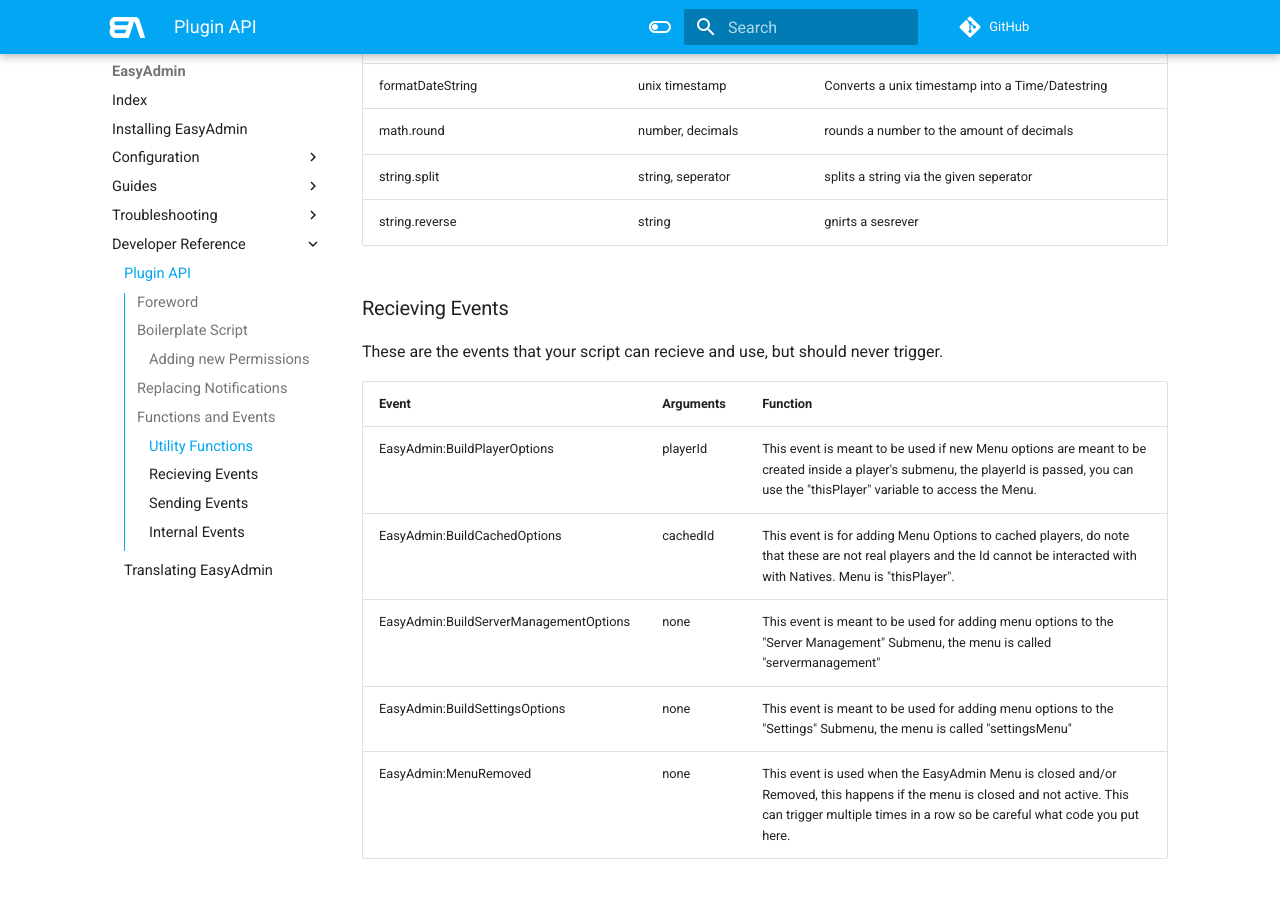
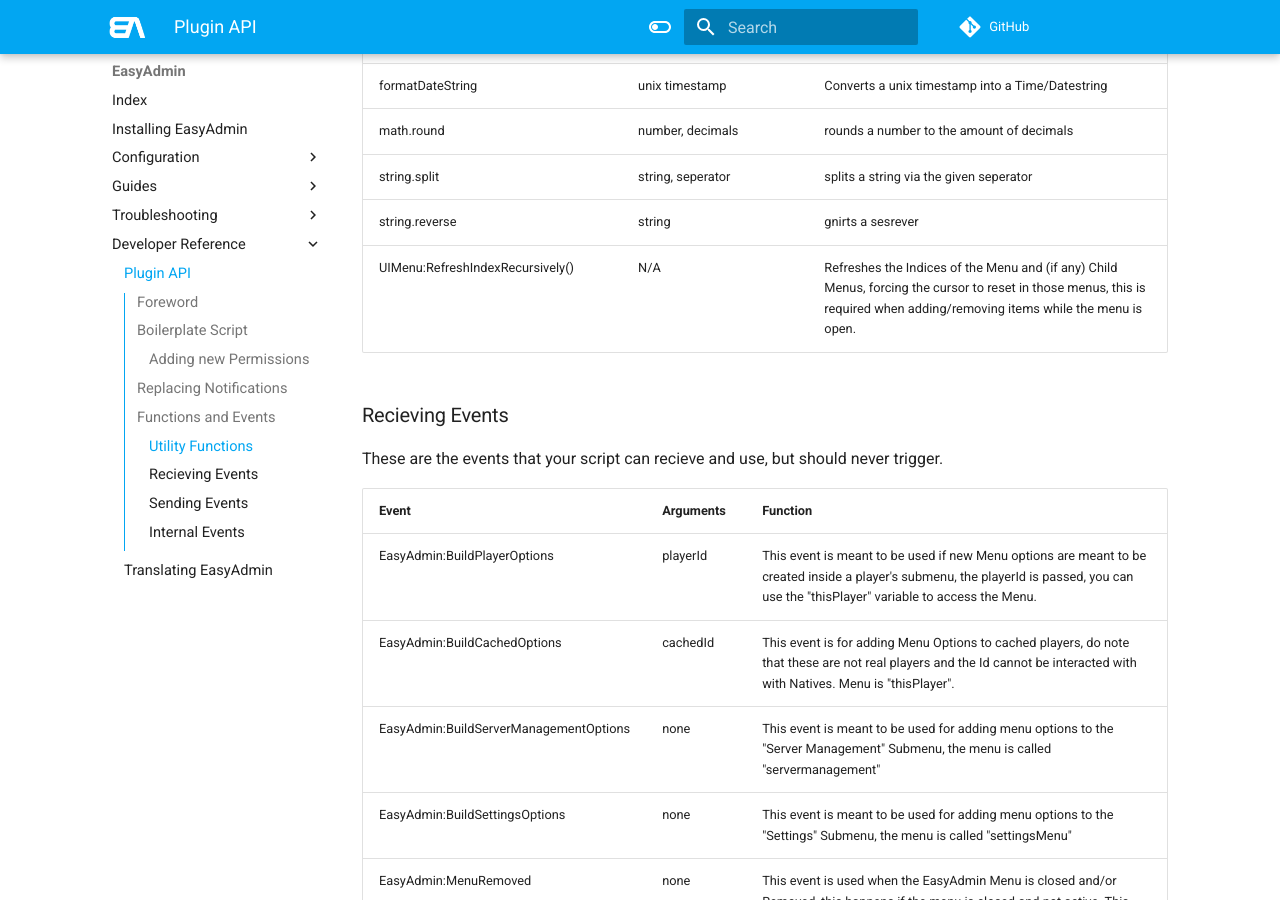
Before and after one commit to Blumlaut/EasyAdmin-docs, an MkDocs documentation site: the page built from docs/plugins.md, in a window 1280 px wide and 900 px high, scrolled down 2556 px. Built offline with MkDocs 1.6.1 and Material for MkDocs 9.7.7, drawn with Linux system fonts in a browser that asks for light colours; comment, search, counter and statistics services are not loaded.

Commit message:
Update plugins.md

```diff
--- a/docs/plugins.md
+++ b/docs/plugins.md
@@ -98,6 +98,7 @@ EasyAdmin ships with some Utility functions that can be run in Plugins, here is
 | math.round | number, decimals | rounds a number to the amount of decimals |
 | string.split | string, seperator | splits a string via the given seperator |
 | string.reverse | string | gnirts a sesrever |
+| UIMenu:RefreshIndexRecursively() | N/A | Refreshes the Indices of the Menu and (if any) Child Menus, forcing the cursor to reset in those menus, this is required when adding/removing items while the menu is open.  |
 
 ### Recieving Events
 
```
